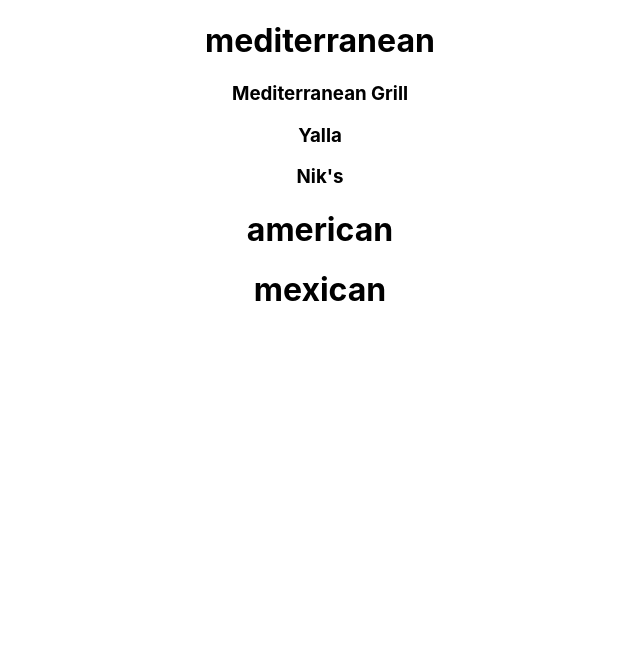
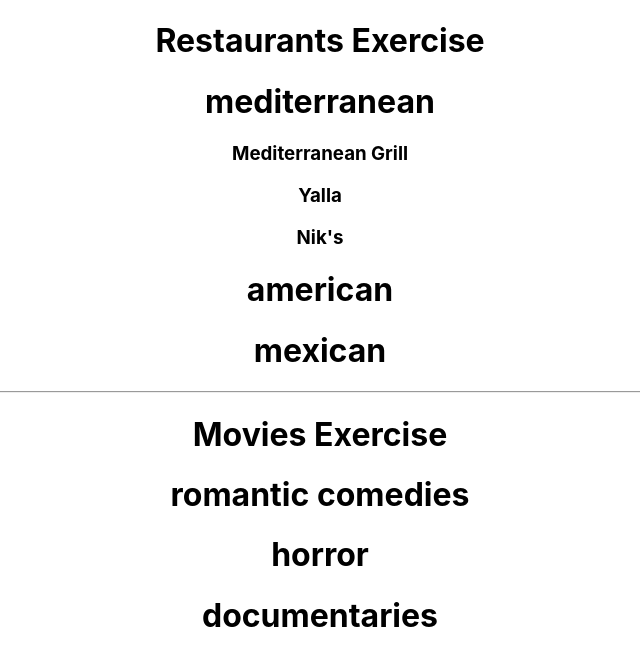
Before and after one commit to LaurenReilly/DIR-react-day-two, a React (Create React App) app: page / in a window 1280 px wide. Both pictures are taken after a click on the element "mediterranean". Shown: the top 666 px of the page, without its empty margins (320-960 px from the left). Built offline with nearby package versions, Linux system fonts and the light colour scheme.

Commit message:
fixed restaurants exercise, completed movies exercise

```diff
--- a/src/App.js
+++ b/src/App.js
@@ -1,22 +1,28 @@
 import React from 'react';
-
-
-import Cuisines from './components/restaurants/Cuisines'
-
+import Cuisines from './components/restaurants/Cuisines';
+import Genre from './components/movies/Genre';
 import data from './restaurantData';
-
-
+import movieData from './movieData';
 import './App.css';
 
 function App() {
   let cuisines = Object.keys(data)
+  let genres = Object.keys(movieData);
   return (
     <div className="App">
-      {
-        cuisines.map((cuisine, i) => {
-          return <Cuisines key={i} cuisine={cuisine} restaurants={data[cuisine]}/>
-        })
-      }
+      <h1>Restaurants Exercise</h1>
+        {
+          cuisines.map((cuisine, i) => {
+            return <Cuisines key={i} cuisine={cuisine} restaurants={data[cuisine]}/>
+          })
+        }
+        <hr/>
+        <h1>Movies Exercise</h1>
+        {
+          genres.map((genre, i) => {
+            return <Genre key={i} genre={genre} data={movieData[genre]}/>
+          })
+        }
     </div>
   );
 }
--- /dev/null
+++ b/src/components/movies/Actor.js
@@ -0,0 +1,11 @@
+import React from 'react';
+
+function Actor (props){
+        return (
+            <div>
+                <p>{props.actor}</p>
+            </div>
+        )
+}
+
+export default Actor;
--- /dev/null
+++ b/src/components/movies/Genre.js
@@ -0,0 +1,33 @@
+import React, {Component} from 'react';
+import Movie from './Movie';
+
+class Genre extends Component {
+    constructor(props){
+        super(props);
+        this.state = {
+            hidden: true,
+        }
+    }
+
+    toggleHidden() {
+        this.setState({hidden: !this.state.hidden})
+    }
+
+    render() {
+        let style = this.state.hidden ? {display: "none"} : {};
+        let movies = Object.keys(this.props.data);
+        return (
+            <div>
+                <h1 onClick={() => this.toggleHidden()}>{this.props.genre}</h1>
+                <div style={style}>
+                    {movies.map((movie, i) =>{
+                        return <Movie key={i} movie={movie} data={this.props.data[movie]}/>
+                    })}
+                </div>
+            </div>
+        )
+    }
+
+}
+
+export default Genre;
--- /dev/null
+++ b/src/components/movies/Movie.js
@@ -0,0 +1,32 @@
+import React, {Component} from 'react';
+import Actor from './Actor';
+
+class Movie extends Component {
+    constructor(props){
+        super(props);
+        this.state = {
+            hidden: true,
+        }
+    }
+
+    toggleHidden() {
+        this.setState({hidden: !this.state.hidden})
+    }
+
+    render() {
+        let style = this.state.hidden ? {display: "none"} : {};
+        return (
+            <div>
+                <h3 onClick={() => this.toggleHidden()}>{this.props.movie}</h3>
+                <div style={style}>
+                    {this.props.data.map((actor, i) =>{
+                        return <Actor key={i} actor={actor}/>
+                    })}
+                </div>
+            </div>
+        )
+    }
+
+}
+
+export default Movie;
--- a/src/components/restaurants/Cuisines.js
+++ b/src/components/restaurants/Cuisines.js
@@ -15,13 +15,15 @@
 
 
     render () {
-        let restaurant = Object.keys(this.props.restaurants);
+        let restaurants = Object.keys(this.props.restaurants);
         let style = this.state.hidden ? {display: "none"} : {};
         return (
                 <div>
                     <h1 onClick={() => this.toggleHidden()}>{this.props.cuisine}</h1>
                     <div style={style} >
-                        <Restaurants restaurants={restaurant} data={this.props.restaurants}/>
+                        {restaurants.map((restaurant, i) => {
+                            return <Restaurants key={i} restaurant={restaurant} data={this.props.restaurants[restaurant]}/>
+                        })}
                     </div>
                 </div>
             )
--- a/src/components/restaurants/Menus.js
+++ b/src/components/restaurants/Menus.js
@@ -4,9 +4,7 @@
 
     return (
         <div>
-            {props.data.map((item, i) => {
-                return <p key={i}>{item}</p>
-            })}
+            <p>{props.item}</p>
         </div>
     )
 }
--- a/src/components/restaurants/Restaurants.js
+++ b/src/components/restaurants/Restaurants.js
@@ -16,17 +16,15 @@
     render() {
         let style = this.state.hidden ? {display: "none"} : {};
         return (
-            this.props.restaurants.map((restaurant, i) => {
-                return (
-                    <div key={i}>
-                        <h3 onClick={() => this.toggleHidden()} key={i}>{restaurant}</h3>
+                    <div>
+                        <h3 onClick={() => this.toggleHidden()}>{this.props.restaurant}</h3>
                         <div style={style}>
-                            <Menus data={this.props.data[restaurant]}/>
+                            {this.props.data.map((menuItem, i) =>{
+                                return <Menus key={i} item={menuItem}/>
+                            })}
                         </div>
                     </div>
                     )
-            })
-         )
     }
 
 }
--- /dev/null
+++ b/src/movieData.js
@@ -0,0 +1,25 @@
+const movies = {
+    "romantic comedies": {
+        "the exorcist": ["linda blair", "max von sydow", "ellen burstyn"],
+        "a nightmare on elm street": ["robert englund", "heather langenkamp", "johnny depp"],
+        "the shining": ["jack nicholson", "shelley duvall", "danny lloyd"],
+    },
+    "horror": {
+        "top gun": ["tom cruise", "val kilmer", "anthony edwards"],
+        "risky business": ["tom cruise", "rebecca de mornay", "bronson pinchot"],
+        "cocktail": ["tom cruise", "elizabeth shue", "bryan brown"]
+    },
+    "documentaries": {
+        "highlander": [
+            "christopher lambert", "sean connery", "clancy brown"
+        ],
+        "blade": [
+            "wesley snipes"
+        ],
+        "robocop": [
+            "peter weller", "nancy allen", "kurtwood smith"
+        ]
+    }
+}
+
+export default movies;
```
Also changed, not shown: src/sportsData.js (added, +19 -0 lines).
